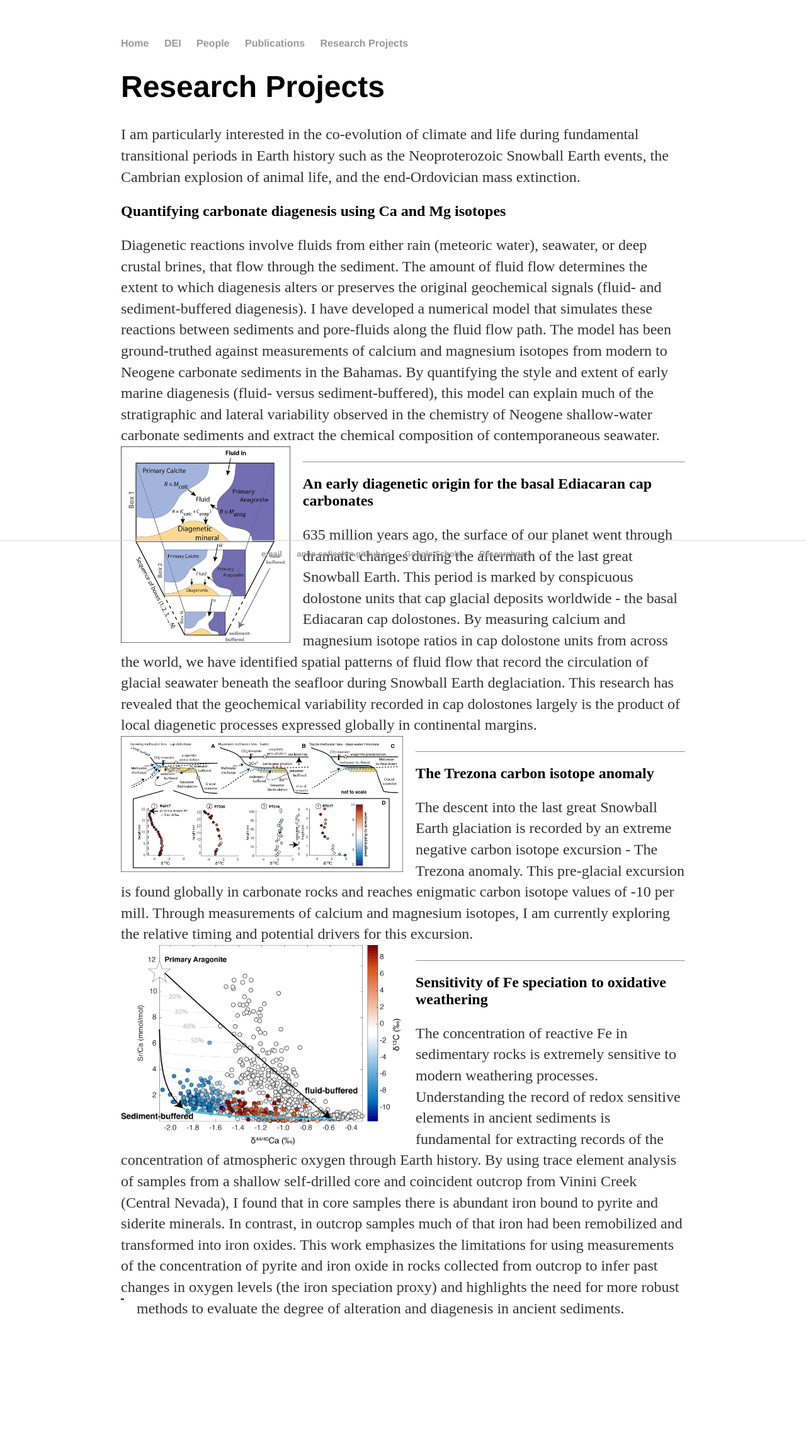
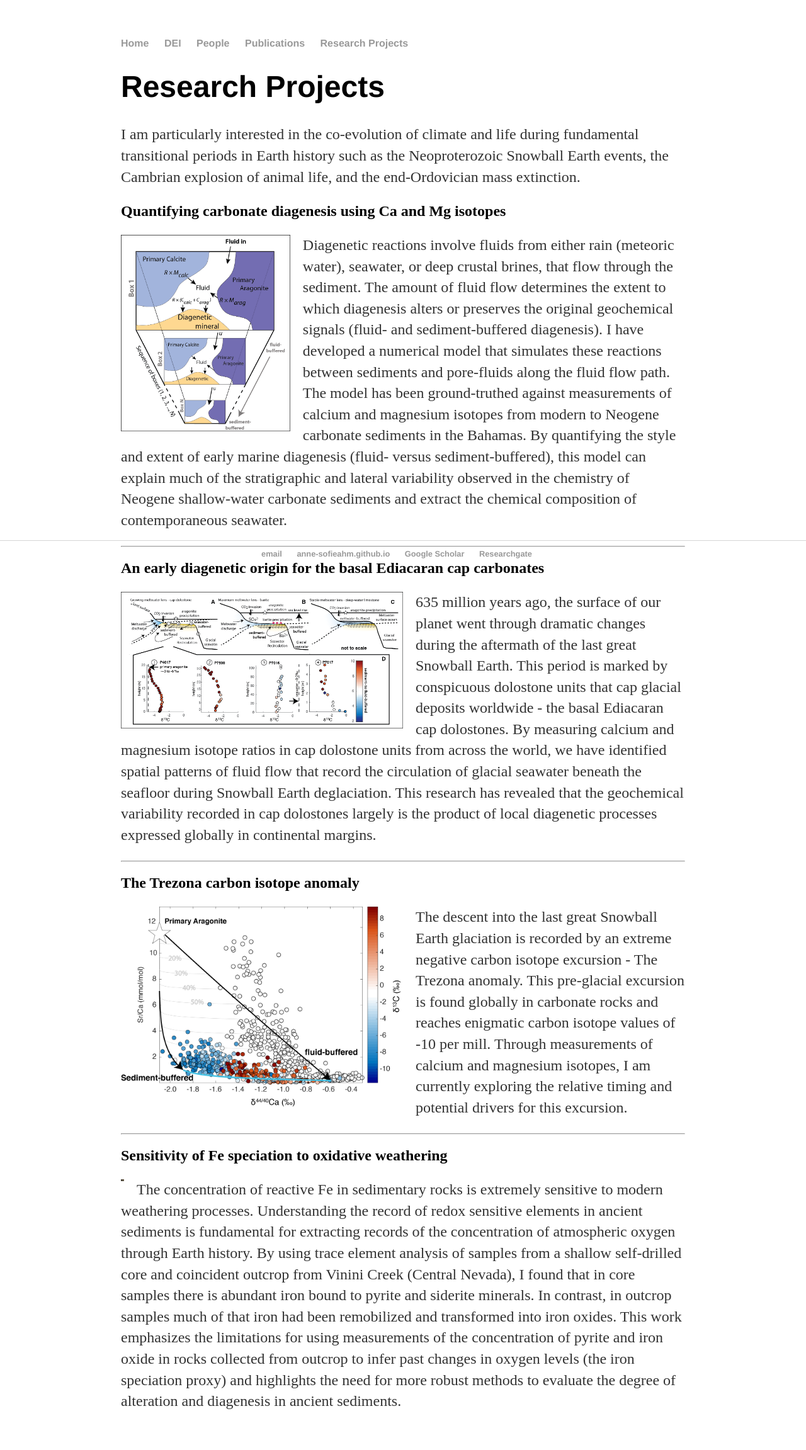
Before and after one commit to Anne-SofieAhm/Anne-SofieAhm.github.io, a Jekyll site: the page built from research/index.html, in a window 1280 px wide. Shown: the whole page at 63% size. Built offline with Jekyll 4.4.1, drawn with Linux system fonts in a browser that asks for light colours; before the commit the page ends 2155 px from its top, so only the background shows below that.

Commit message:
Update index.html

```diff
--- a/research/index.html
+++ b/research/index.html
@@ -13,6 +13,7 @@ title: Research Projects
 <div class='holder'>
   <h2>Quantifying carbonate diagenesis using Ca and Mg isotopes</h2>
     <p>
+        <img src="../Fig1_boxmodel_b.png" width="30%" align=”left”/>
       Diagenetic reactions involve fluids from either rain (meteoric water), seawater,
       or deep crustal brines, that flow through the sediment. The amount of fluid flow
       determines the extent to which diagenesis alters or preserves the original geochemical
@@ -25,7 +26,6 @@ title: Research Projects
       and lateral variability observed in the chemistry of Neogene shallow-water
       carbonate sediments and extract the chemical composition of contemporaneous
       seawater.
-        <img src="../Fig1_boxmodel_b.png" width="30%" align=”left”/>
       </p>
 </div>
 
@@ -34,6 +34,7 @@ title: Research Projects
 <div class='holder'>
   <h2>An early diagenetic origin for the basal Ediacaran cap carbonates</h2>
     <p>
+                <img src="../Fig7_fluidflow.png" width="100%" align=”right”/>
         635 million years ago, the surface of our planet went through dramatic changes
         during the aftermath of the last great Snowball Earth. This period is marked by
         conspicuous dolostone units that cap glacial deposits worldwide - the basal
@@ -43,21 +44,23 @@ title: Research Projects
         seafloor during Snowball Earth deglaciation. This research has revealed that
         the geochemical variability recorded in cap dolostones largely is the product
         of local diagenetic processes expressed globally in continental margins.
-          <img src="../Fig7_fluidflow.png" width="100%" align=”right”/>
+
     </p>
 </div>
+
 <hr />
 
 <div class='holder'>
   <h2>The Trezona carbon isotope anomaly</h2>
     <p>
+              <img src="../Trez_Ca_vs_Sr.png" width="50%" align=”right”/>
       The descent into the last great Snowball Earth glaciation is recorded by an
       extreme negative carbon isotope excursion - The Trezona anomaly. This
       pre-glacial excursion is found globally in carbonate rocks and reaches enigmatic
       carbon isotope values of -10 per mill. Through measurements of calcium and
       magnesium isotopes, I am currently exploring the relative timing and potential
       drivers for this excursion.
-        <img src="../Trez_Ca_vs_Sr.png" width="50%" align=”right”/>
+
       </p>
 </div>
 
@@ -66,6 +69,7 @@ title: Research Projects
 <div class='holder'>
   <h2>Sensitivity of Fe speciation to oxidative weathering</h2>
     <p>
+              <img src="../photoDan.jpg" width="5O%" align=”top”/>
       The concentration of reactive Fe in sedimentary rocks is extremely sensitive to
       modern weathering processes. Understanding the record of redox sensitive
       elements in ancient sediments is fundamental for extracting records of the
@@ -79,6 +83,6 @@ title: Research Projects
       in oxygen levels (the iron speciation proxy) and highlights the need for more
       robust methods to evaluate the degree of alteration and diagenesis in ancient
       sediments.
-        <img src="../photoDan.jpg" width="5O%" align=”top”/>
+
       </p>
 </div>
```
